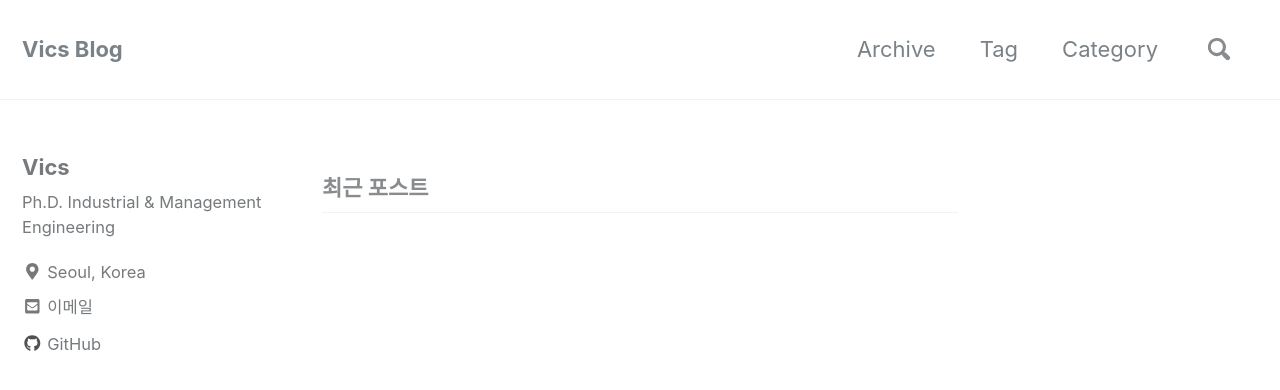
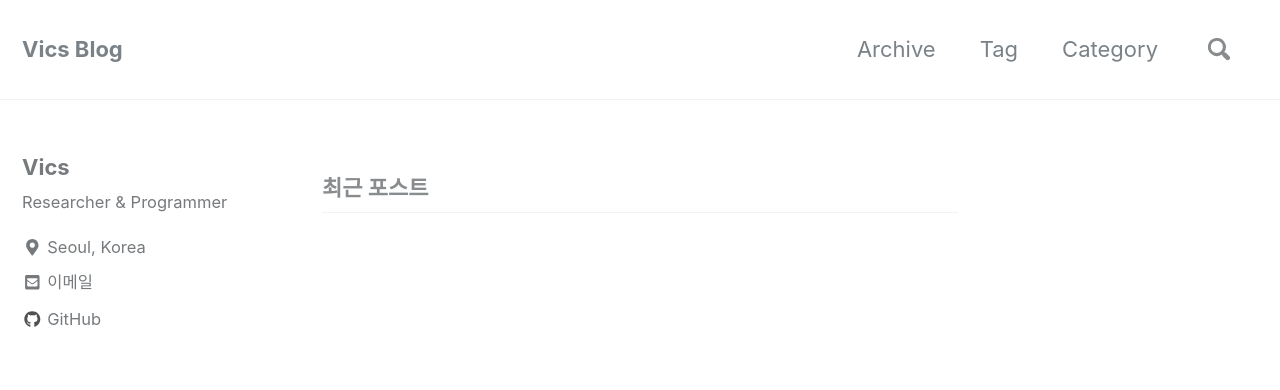
Before and after one commit to vics-kwon/vics-kwon.github.io, a Jekyll site: the page built from index.html, in a window 1280 px wide and 900 px high. Shown: the top 390 px of the window. Built offline with Jekyll 4.4.1, drawn with Linux system fonts in a browser that asks for light colours; nearby versions of some CDN libraries; the list of posts is cut into pages by our own code.

Commit message:
edit config

```diff
--- a/_config.yml
+++ b/_config.yml
@@ -102,7 +102,7 @@ analytics:
 author:
   name             : "Vics"
   avatar           : # path of avatar image, e.g. "/assets/images/bio-photo.jpg"
-  bio              : "Ph.D. Industrial & Management Engineering"
+  bio              : "Researcher & Programmer"
   location         : "Seoul, Korea"
   email            : "victor.rhkwon@gmail.com"
   uri              :
```
